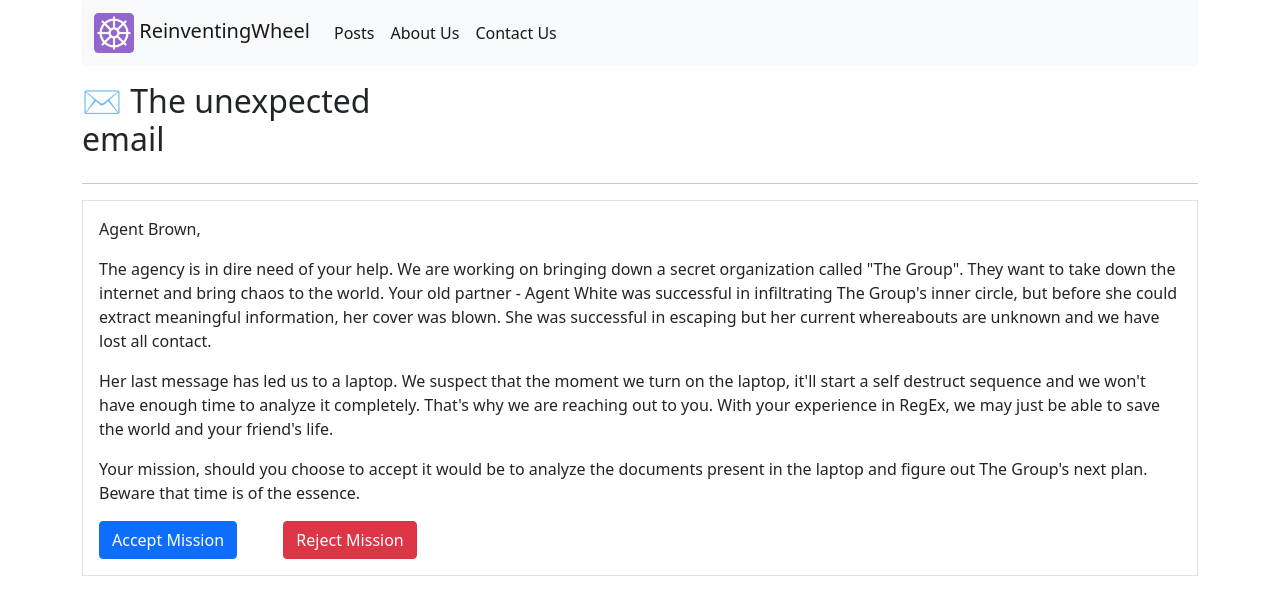
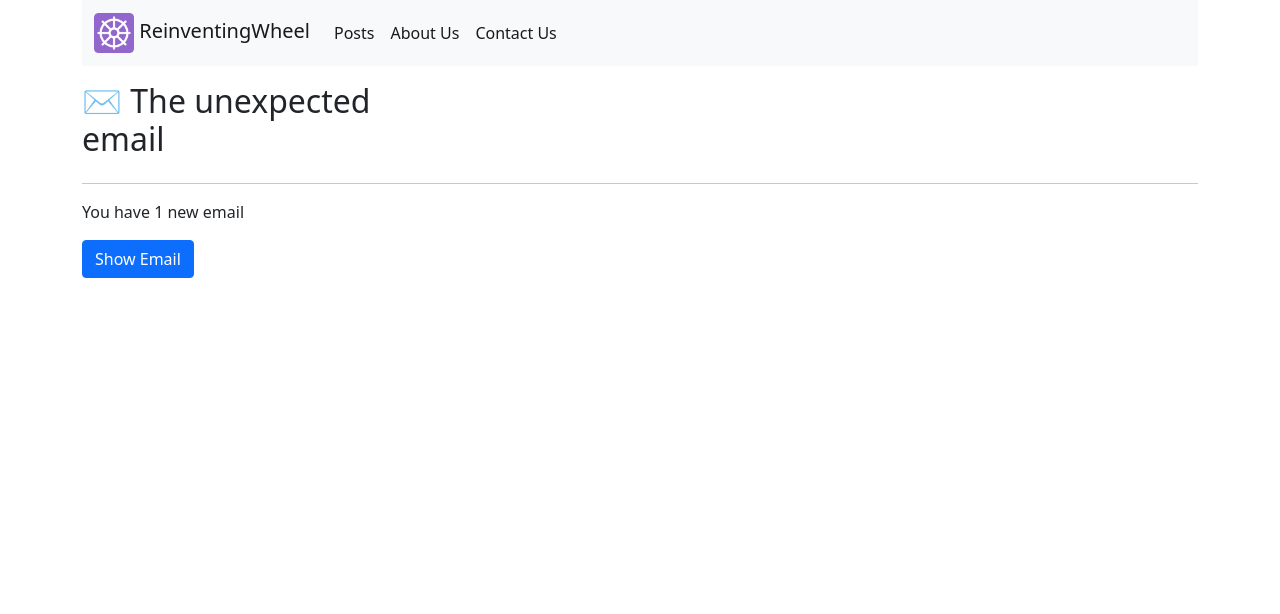
Before and after one commit to keshav-sarraf/rw-frontend, a Vue app: page /regex-game-intro in a window 1280 px wide. Shown: the top 614 px of the page. Built offline with nearby package versions, Linux system fonts and the light colour scheme.

Commit message:
Updated Navbar

```diff
--- a/src/components/Navbar.vue
+++ b/src/components/Navbar.vue
@@ -1,6 +1,6 @@
 <template>
 <div class="container mb-3">
-    <nav class="navbar navbar-expand navbar-light bg-light">
+    <nav class="navbar navbar-expand-lg navbar-light bg-light">
         <div class="container-fluid">
             <router-link to="/" class="navbar-brand">
             <img src="/Logo.png" alt="" width="40" height="40">
--- a/src/components/posts/regex/RegexGameIntro.vue
+++ b/src/components/posts/regex/RegexGameIntro.vue
@@ -25,7 +25,13 @@
 
     <hr>
 
-    <div class="border p-3">
+    <div class="mb-3">
+        <p v-if="isEmailUnread">You have 1 new email</p>
+
+        <button type="button" @click="showEmailFn()" class="btn mb-2" :class="{ 'btn-primary': !showSolution, 'btn-danger' : showSolution}">{{showEmailBtnText}}</button>
+    </div>
+
+    <div v-if="shouldShowEmail" class="border p-3">
         <p>
             Agent Brown,
         </p>
@@ -33,17 +39,17 @@
             The agency is in dire need of your help. We are working on bringing down a secret organization called "The Group". They want to take down the internet and bring chaos to the world. Your old partner - Agent White was successful in infiltrating The Group's inner circle, but before she could extract meaningful information, her cover was blown. She was successful in escaping but her current whereabouts are unknown and we have lost all contact.
         </p>
         <p>
-            Her last message has led us to a laptop. We suspect that the moment we turn on the laptop, it'll start a self destruct sequence and we won't have enough time to analyze it completely. That's why we are reaching out to you. With your experience in RegEx, we may just be able to save the world and your friend's life.
+            Her last message has led us to a laptop. The moment we turn on the laptop, it starts a self destruct sequence and we don't have enough time to analyze it completely. Our engineers have figured out a way to reset the self destruct timer but it'll only work for a limited number of attempts. That's why we are reaching out to you. With your experience in RegEx, we may just be able to extract critical pieces of information in limited amount of time and simulataneously save the world and Agent White's life.
         </p>
         <p>
             Your mission, should you choose to accept it would be to analyze the documents present in the laptop and figure out The Group's next plan. Beware that time is of the essence.
         </p>
 
         <div class="row">
-            <div class="col-sm-2">
+            <div class="col-sm-2 p-1">
                 <button type="button" @click="$router.push('regex-game-l1')" class="btn btn-primary">Accept Mission</button>
             </div>
-            <div class="col-sm-2">
+            <div class="col-sm-2 p-1">
                 <button type="button" @click="$router.push('regex-post-intro')" class="btn btn-danger">Reject Mission</button>
             </div>
         </div>
@@ -53,9 +59,29 @@
 </template>
 
 <script>
+import {
+    ref,
+    computed
+} from 'vue';
 
 export default {
     setup() {
+        const shouldShowEmail = ref(false);
+        const isEmailUnread = ref(true);
+
+        const showEmailFn = () => {
+            shouldShowEmail.value = !shouldShowEmail.value;
+            isEmailUnread.value = false;
+        }
+
+        const showEmailBtnText = computed(() => shouldShowEmail.value ? "Close Email" : "Show Email");
+
+        return {
+            shouldShowEmail,
+            showEmailBtnText,
+            showEmailFn,
+            isEmailUnread
+        }
     },
 }
 </script>
--- a/src/components/posts/regex/RegexPostIntro.vue
+++ b/src/components/posts/regex/RegexPostIntro.vue
@@ -5,10 +5,10 @@
     <h6>5 minutes read</h6>
     <hr>
     <p>
-        If you already know what regular expressions are, feel free to skip ahead. <mark>For</mark> those who are still reading this, in simple terms: regular expressions are a supercharged version of searching something within a document. <mark>As</mark> an example- If you are looking for words which begin in capital letters and are preceeded by a period, then Ctrl/Cmd + F won't help you. In such situations, regular expressions are the tool to use. Imagine it like a very simple coding language used for searching text.
+        If you already know what regular expressions are, feel free to skip ahead. <mark>For</mark> those who are still reading this, in simple terms: regular expressions are a simple programming language used for searching text within a document. <mark>As</mark> an example- If you are looking for words which begin in capital letters and are preceeded by a period, then Ctrl/Cmd + F won't help you. In such situations, regular expressions are the tool to use.
     </p>
     <p>
-        It doesn't matter if you are just starting on RegExes or are a pro looking to brush up, play along and within next 5-10 mins you'd end up with more knowledge than before while having some fun along the way.
+        It doesn't matter if you are just starting on RegExes or are a pro looking to brush up, play along and within next 5 mins you'd end up with hands on experience in regular expressions while having some fun along the way.
     </p>
 
     <button type="button" @click="$router.push('regex-game-intro')" class="btn btn-primary">Start Game</button>
--- a/src/components/posts/regex/level_1/RegexGameL1.vue
+++ b/src/components/posts/regex/level_1/RegexGameL1.vue
@@ -1,13 +1,13 @@
 <template>
 <div class="container">
 
-    <regex-game-header title="👀 Simple Search" :timeLimit=90 :finishedProgressPercent=0 :currentProgressPercent=100*1/15 :startTimer="levelStarted && !levelFinished" @time-elapsed="timeElapsedAction" @timer-restarted="timerRestartedAction" :resetTimer="resetTimer" />
+    <regex-game-header title="👀 Simple Search" :timeLimit=120 :finishedProgressPercent=0 :currentProgressPercent=100*1/15 :startTimer="levelStarted && !levelFinished" @time-elapsed="timeElapsedAction" @timer-restarted="timerRestartedAction" :resetTimer="resetTimer" />
 
     <div v-if="!levelStarted">
-        <h4>Tutorial</h4>
+        <h4>Objective</h4>
 
         <p>
-            You'd be given a block of text and a corresponding problem to find something in it. Your task is to to provide a regular expression that finds the text we are looking for. Remember the laptop is rigged to self destruct after sometime, so beware Agent Brown. Goodluck and godspeed 🏁.
+            You'd be given a block of text and a corresponding target to find something in it. Your task is to to provide a regular expression that provides the information that we are looking for. Remember the laptop is rigged to self destruct after sometime, so beware Agent Brown. Goodluck and godspeed 🏁.
         </p>
 
         <h4>Lesson</h4>
@@ -30,15 +30,15 @@
         <h4>Mission 1</h4>
 
         <p>
-            Agent Brown, we have intercepted the following message.
+            Agent Brown, we have intercepted the following message from an operative of The Group.
         </p>
 
         <p class="border p-3">
-            <em>I have the plans that you are looking for. Meet me near the lake in 3 days <br>- Lily</em>
+            <em>I have the plans that you are looking for. Meet me at the # lake in 3 days <br>- Lily</em>
         </p>
 
         <p>
-            This is one of the biggest breakthroughs for us in quite sometime. There is a mention of a lake in the message, unfortunately we don't know which it is referring to. Insise the laptop, we have found a file containing a list of locations. Your task is to find out all the locations withing the list that have the word lake in their name. Enter a suitable regular expression and press "Execute Regex".
+            There is mention of a lake in the message, unfortunately we don't know which one it is referring to. Inside the laptop, we have found a file containing a list of locations. Your task is to find out all the locations within the list that have the word "lake" in their name. Enter a suitable regular expression and press "Execute Regex".
         </p>
 
         <div class="row">
@@ -69,11 +69,13 @@
             </div>
         </div>
 
-        <div v-if="levelFinished" class="alert alert-success" role="alert">
-            Thank You Agent Brown, this was helpful. We'll send recon teams to these lakes immediately. Feel free to play around with regex till then.
+        <div v-if="levelFinished">
+            <div class="alert alert-success" role="alert">
+                Thank You Agent Brown, this was helpful. We'll send recon teams to these lakes immediately. Feel free to play around with regex till then.
+            </div>
+
+            <button type="button" class="btn btn-success mb-3">Next Level</button>
         </div>
-
-        <button v-if="levelStarted && levelFinished" type="button" class="btn btn-success mb-3">Next Level</button>
 
         <h6>List of locations found in the laptop</h6>
         <div class="row my-2 border-top">
@@ -189,6 +191,6 @@ export default {
 .mark {
     margin: 0px;
     padding: 0px;
-    background-color:gold
+    background-color: gold
 }
 </style>
```
